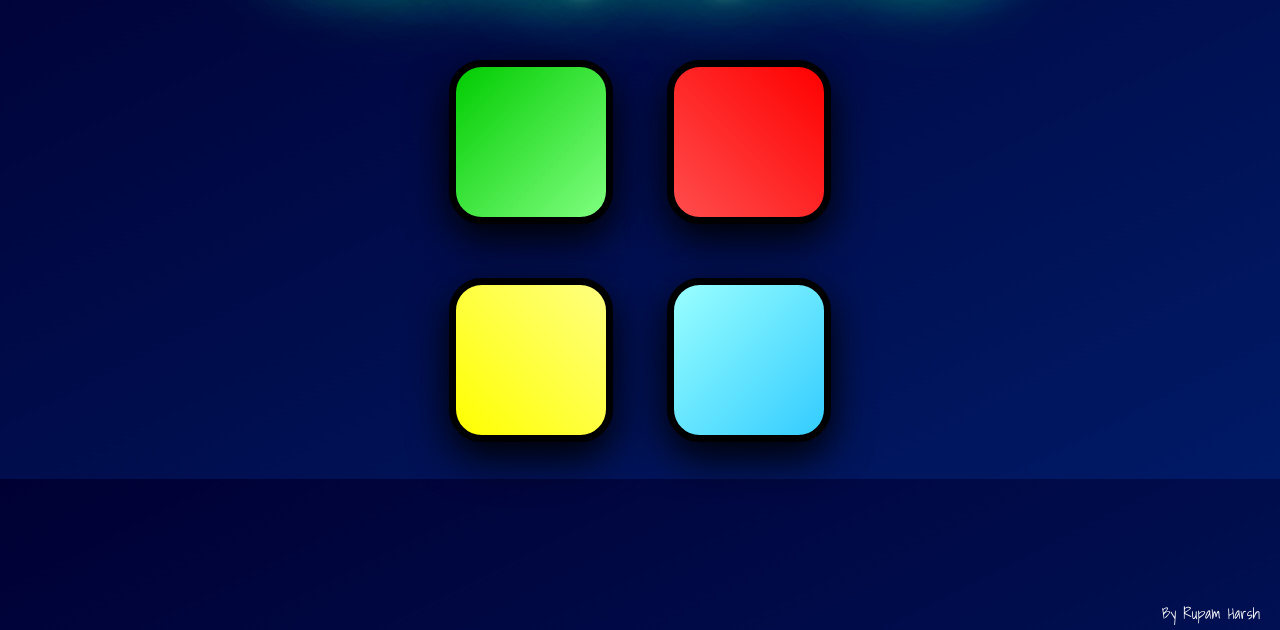
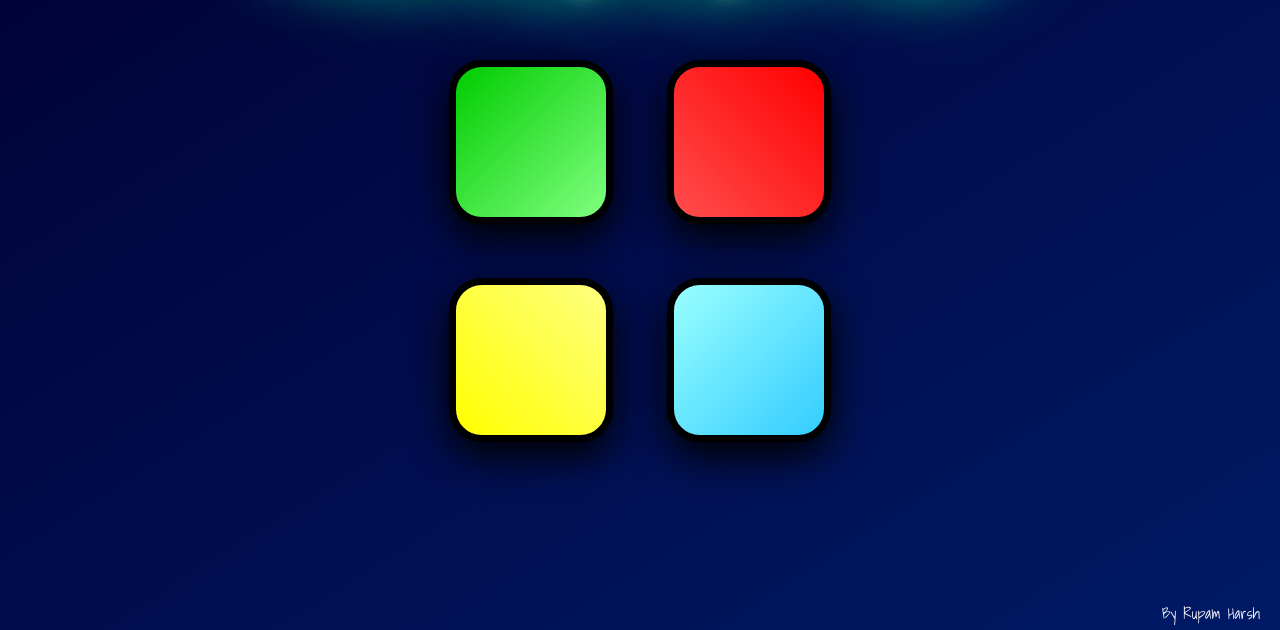
Before and after one commit to RupamHarsh/Follow_up, a plain HTML site: page index.html in a window 1280 px wide. Shown: the part 170-800 px from the top of the page. Drawn offline with nearby package versions, Linux system fonts and the light colour scheme.

Commit message:
Update styles.css

```diff
--- a/styles.css
+++ b/styles.css
@@ -3,6 +3,13 @@ body {
   background-color: #011F3F;
   background-image: linear-gradient(to top left,#001a66,#000033);
 }
+html{
+    margin: 0;
+    padding: 0;
+    height: 100vh;
+    width: 100vw;
+}
+
 
 #level-title {
   font-family: 'Shadows Into Light','Press Start 2P', cursive;
```
